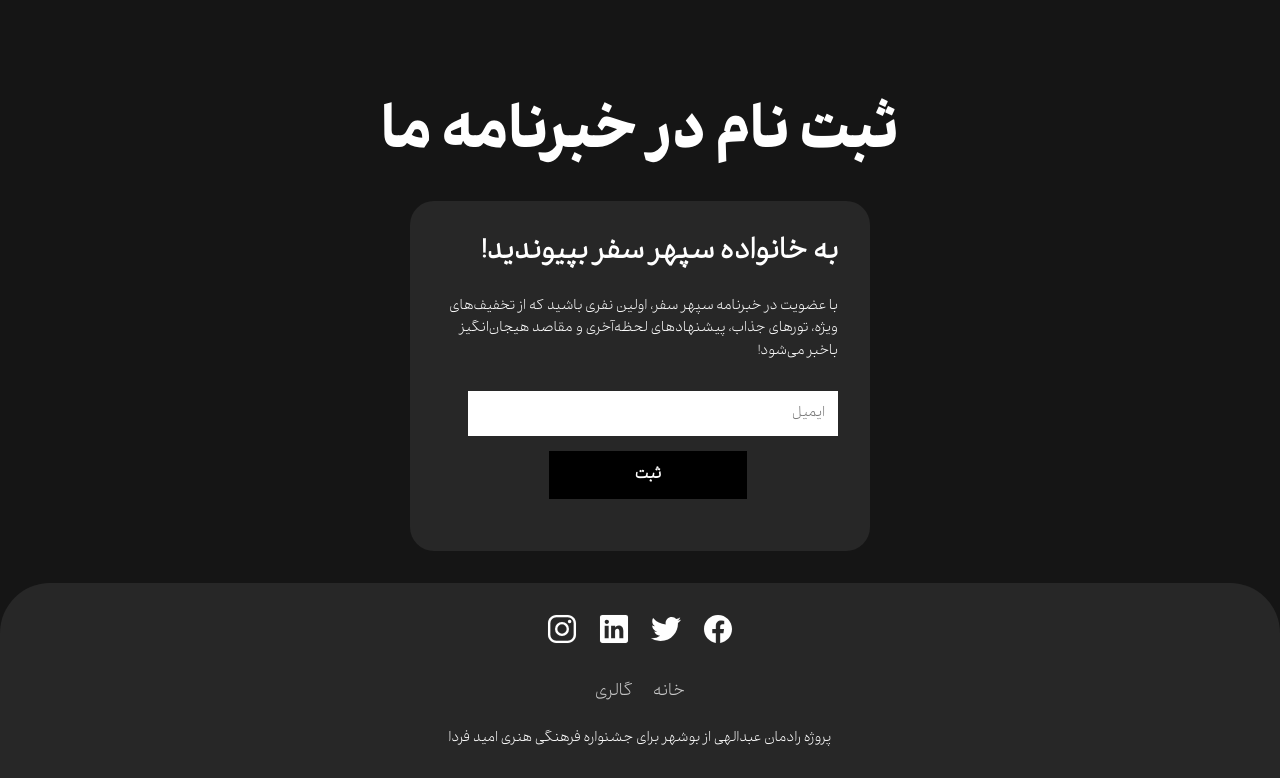
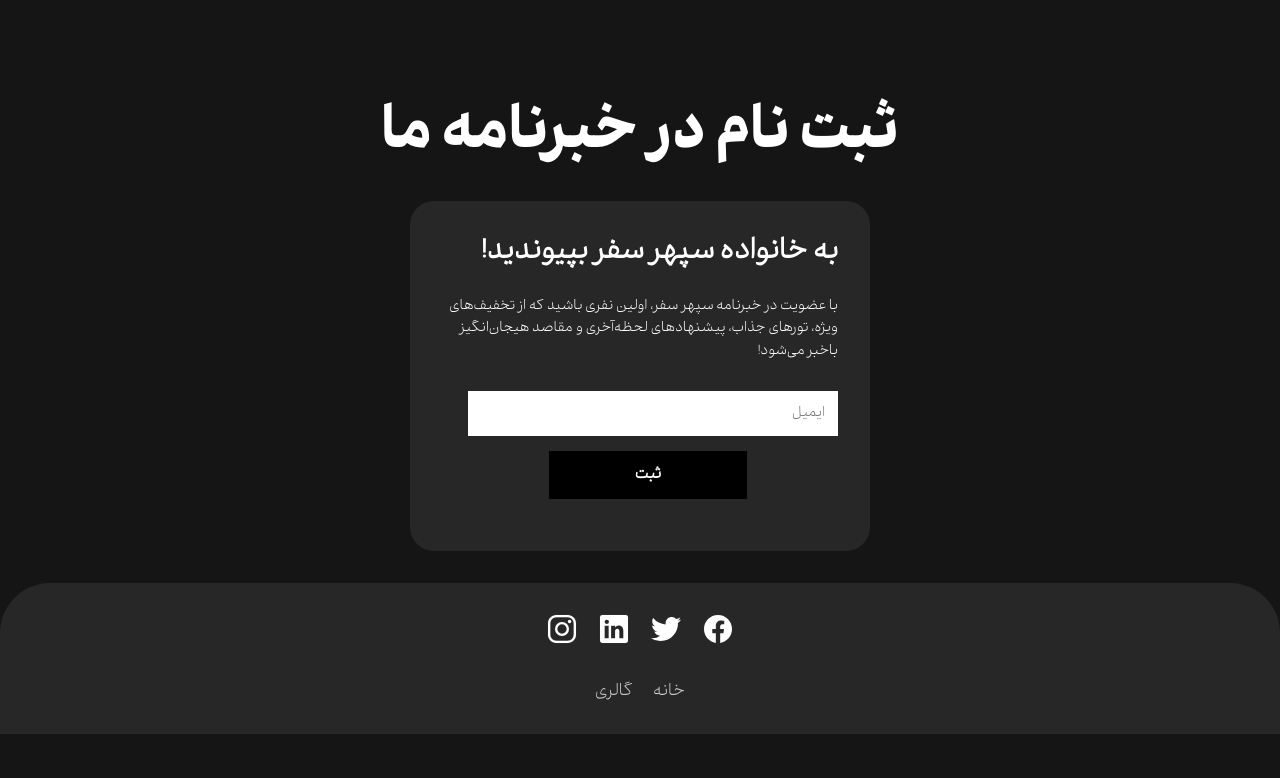
Before and after one commit to Radman-A/sepehr-safar, a plain HTML site: page index.html in a window 1280 px wide. Shown: the part 3859-4637 px from the top of the page. After the commit the page ends 4593 px from the top, so only its background shows below. Drawn offline with nearby package versions, Linux system fonts and the light colour scheme.

Commit message:
Update index.html

```diff
--- a/index.html
+++ b/index.html
@@ -135,11 +135,6 @@
       <li class="menu__item"><a class="menu__link" href="gallery.html">گالری</a></li>
 
     </ul>
-    <p>
-
-      پروژه رادمان عبدالهی از بوشهر برای جشنواره فرهنگی هنری امید فردا
-
-    </p>
   </footer>
 </div>
 
```
